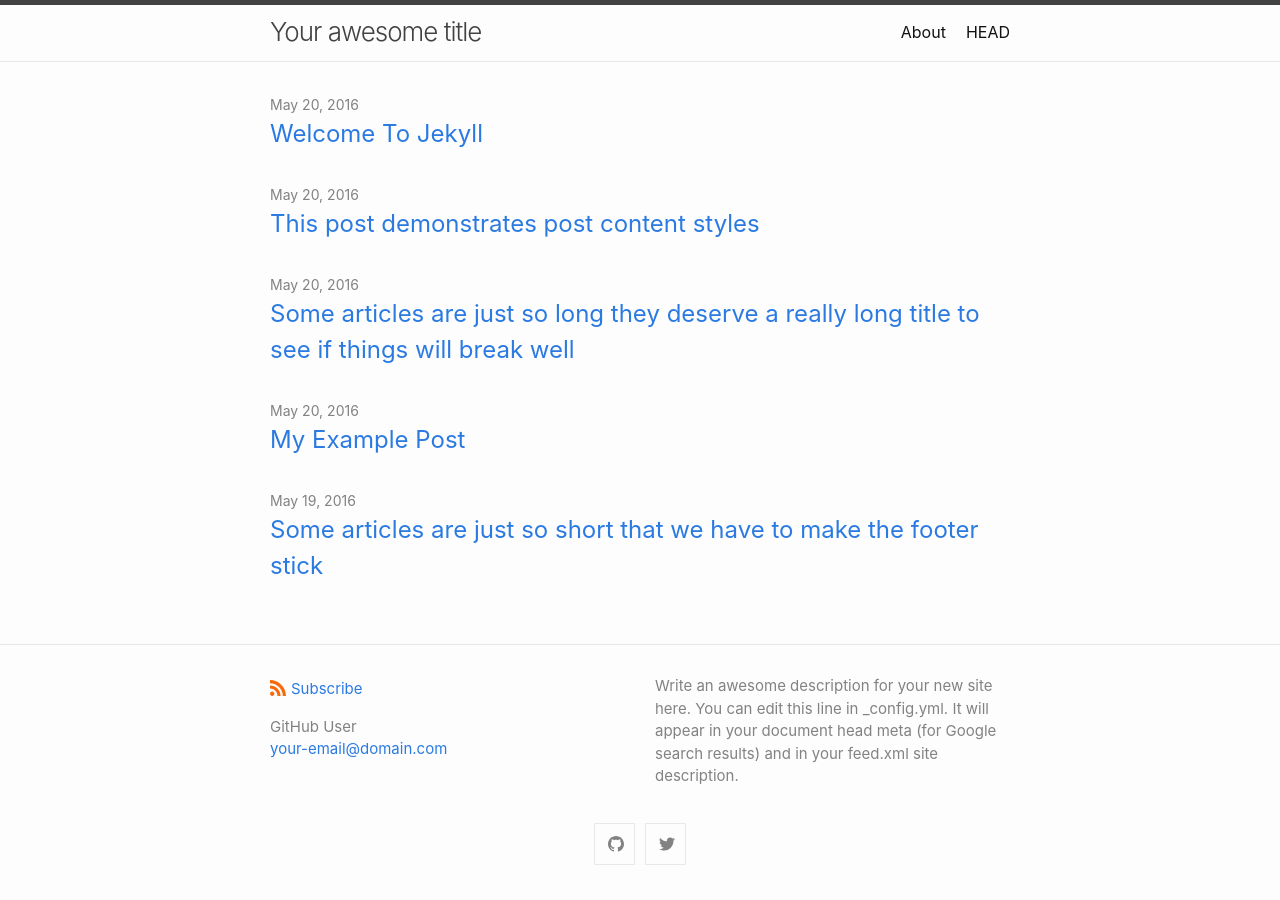
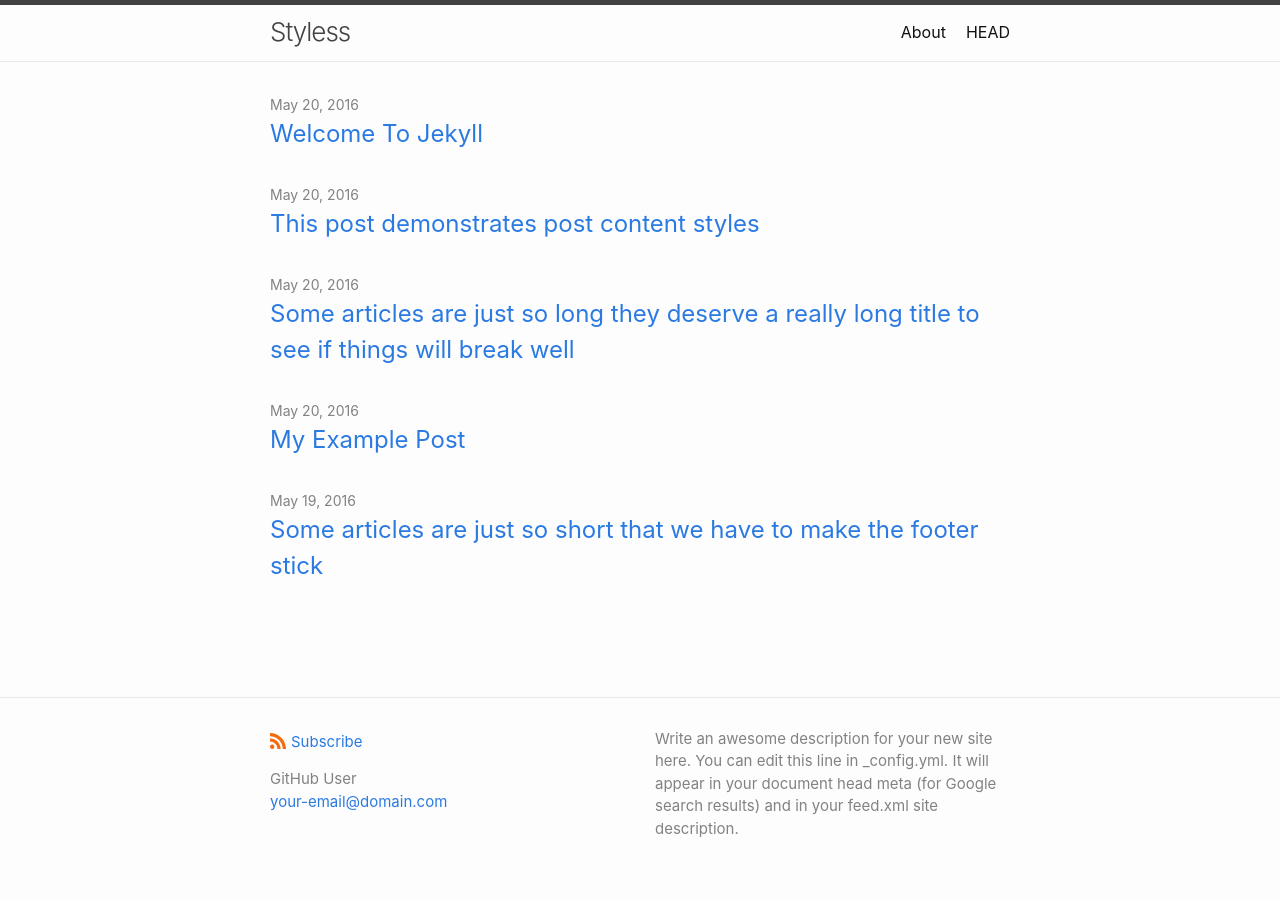
Before and after one commit to moonharelabs/styless, a Jekyll site: the page built from index.md, in a window 1280 px wide. Built offline with Jekyll 4.4.1, drawn with Linux system fonts in a browser that asks for light colours.

Commit message:
Update _config.yml

```diff
--- a/_config.yml
+++ b/_config.yml
@@ -1,4 +1,4 @@
-title: Your awesome title
+title: Styless
 author:
   name: GitHub User
   email: your-email@domain.com
@@ -11,13 +11,13 @@ show_excerpts: false # set to true to show excerpts on the homepage
 
 # Minima date format
 # refer to https://shopify.github.io/liquid/filters/date/ if you want to customize this
-minima:
+styless:
   date_format: "%b %-d, %Y"
 
   # generate social links in footer
   social_links:
-    twitter: jekyllrb
-    github:  jekyll
+    # twitter: jekyllrb
+    # github:  jekyll
     # devto: jekyll
     # dribbble: jekyll
     # facebook: jekyll
@@ -53,7 +53,7 @@ minima:
 # - about.md
 
 # Build settings
-theme: minima
+theme: styless
 
 plugins:
  - jekyll-feed
```
